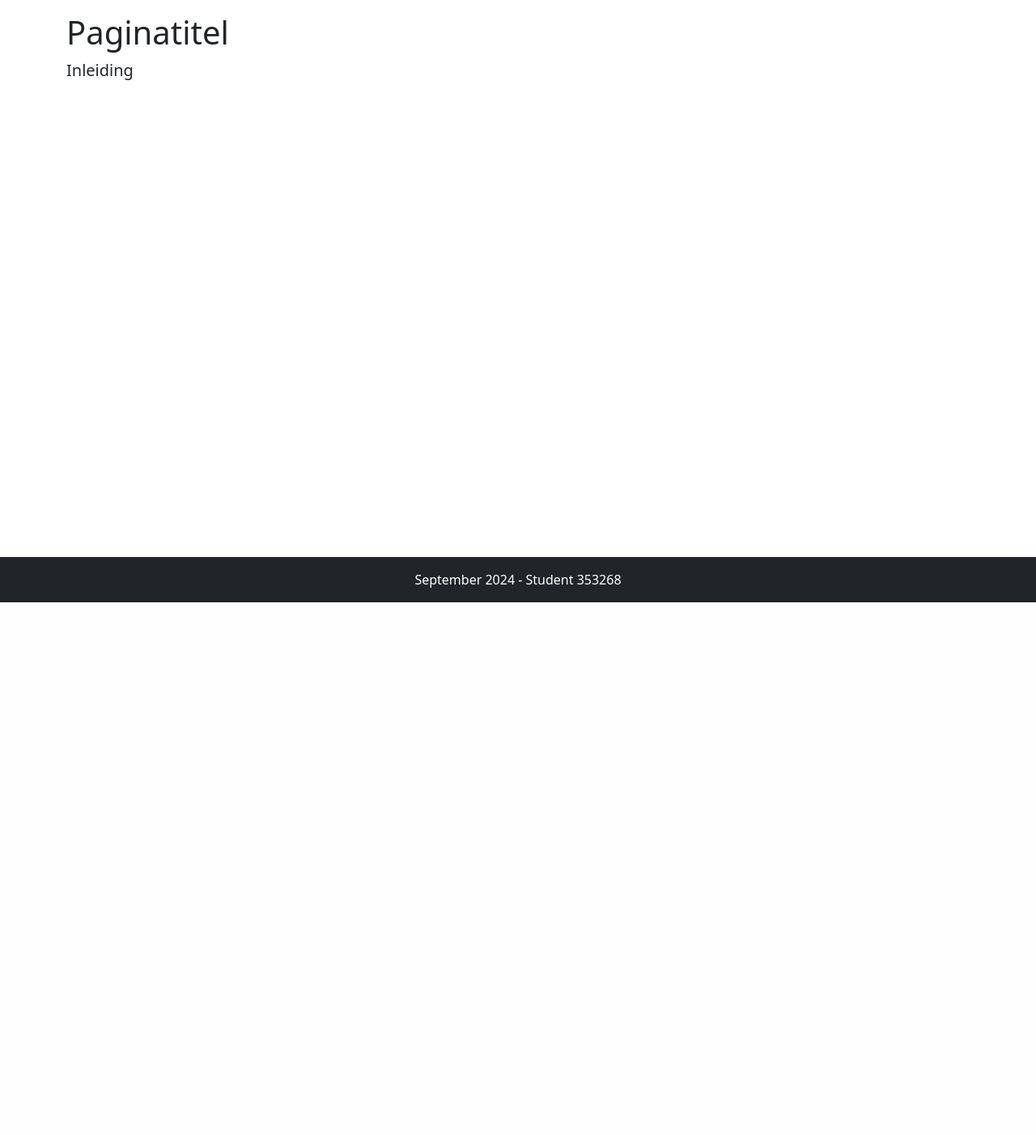
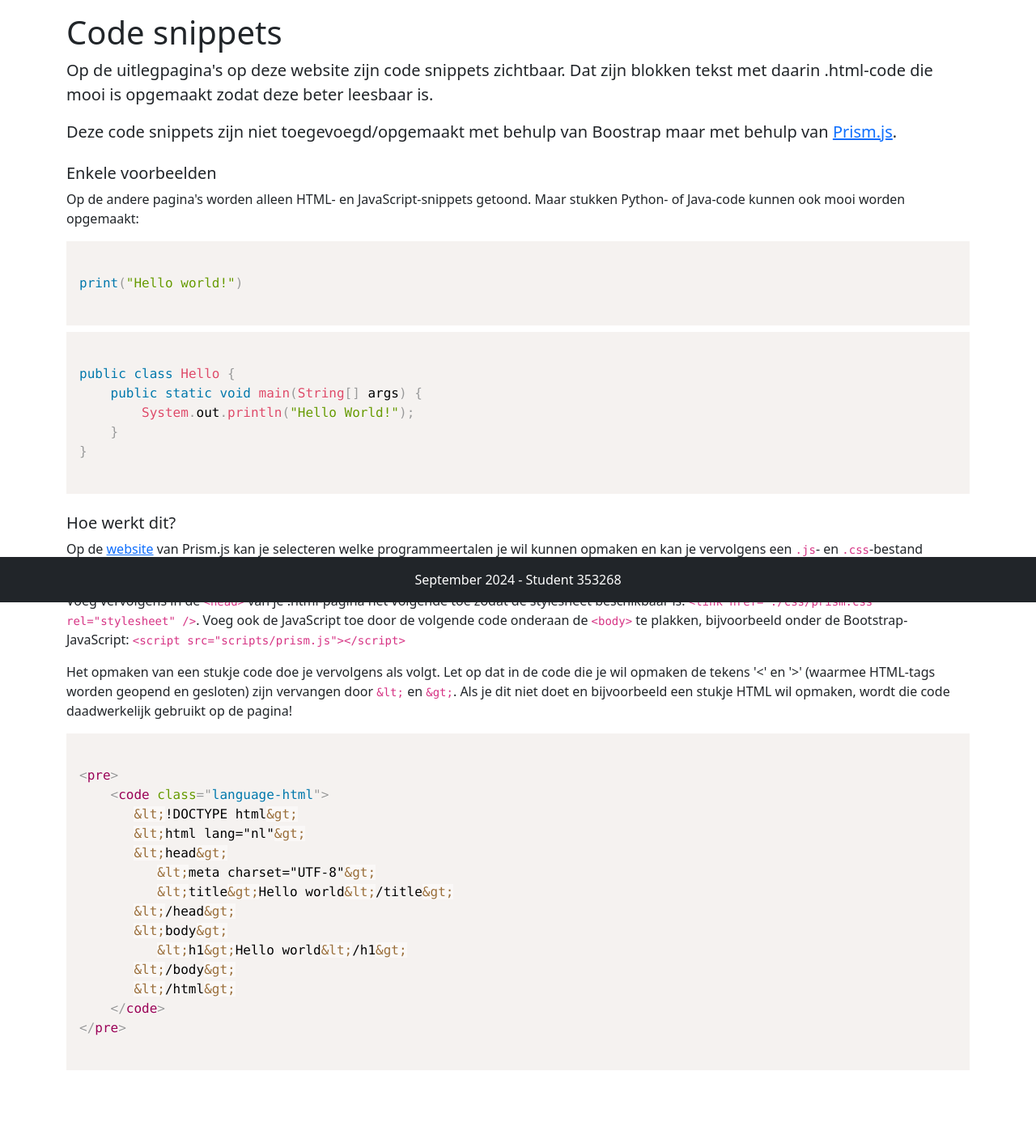
Before and after one commit to mxk702/webtechnologie_2, a PHP site: page /codesnippets.html in a window 1280 px wide. Shown: the part 56-1458 px from the top of the page at 81% size. Before the commit the page ends 800 px from the top, so only its background shows below. Run offline with PHP 8.4, Linux system fonts and the light colour scheme.

Commit message:
add code snippets page

```diff
--- a/opdracht1/deel2/codesnippets.html
+++ b/opdracht1/deel2/codesnippets.html
@@ -9,6 +9,7 @@
   <link rel="icon" type="image/x-icon" href="./assets/favicon.ico">
   <!-- Import bootstrap -->
   <link href="https://cdn.jsdelivr.net/npm/bootstrap@5.3.3/dist/css/bootstrap.min.css" rel="stylesheet" integrity="sha384-QWTKZyjpPEjISv5WaRU9OFeRpok6YctnYmDr5pNlyT2bRjXh0JMhjY6hW+ALEwIH" crossorigin="anonymous">
+  <link href="./css/prism.css" rel="stylesheet" />
 </head>
 
 <body class="d-flex flex-column h-100">
@@ -55,14 +56,52 @@
 
   <main class="flex-shrink-0 mt-4">
     <div class="container">
-    <h1 class="mt-5">Paginatitel</h1>
-    <p class="lead">Inleiding</p>
+      <h1 class="mt-5">Code snippets</h1>
+      <p class="lead">Op de uitlegpagina's op deze website zijn code snippets zichtbaar. Dat zijn blokken tekst met daarin .html-code die mooi is opgemaakt zodat deze beter leesbaar is.</p>
+      <p class="lead">Deze code snippets zijn niet toegevoegd/opgemaakt met behulp van Boostrap maar met behulp van <a href="https://prismjs.com/">Prism.js</a>.</p>
+    </div>
+    <div class="container mt-4">
+      <h5>Enkele voorbeelden</h5>
+      <p>Op de andere pagina's worden alleen HTML- en JavaScript-snippets getoond. Maar stukken Python- of Java-code kunnen ook mooi worden opgemaakt:</p>
+      <pre>
+          <code class="language-python">
+print("Hello world!")</code>
+      </pre>
+      <pre>
+          <code class="language-java">
+public class Hello {
+    public static void main(String[] args) {
+        System.out.println("Hello World!");
+    }
+}</code>
+      </pre>
+    </div>
+    <div class="container mt-4">
+      <h5>Hoe werkt dit?</h5>
+      <p>Op de <a href="https://prismjs.com/download.html">website</a> van Prism.js kan je selecteren welke programmeertalen je wil kunnen opmaken en kan je vervolgens een <code>.js</code>- en <code>.css</code>-bestand downloaden.
+      Plaats deze in respectievelijk de (nieuw aan te maken) <code>./scripts</code> en <code>./css</code>-mappen op je webserver.</p>
+      <p>Voeg vervolgens in de <code>&lt;head&gt;</code> van je .html-pagina het volgende toe zodat de stylesheet beschikbaar is: <code>&lt;link href="./css/prism.css" rel="stylesheet" /&gt;</code>.
+      Voeg ook de JavaScript toe door de volgende code onderaan de <code>&lt;body&gt;</code> te plakken, bijvoorbeeld onder de Bootstrap-JavaScript: <code>&lt;script src="scripts/prism.js"&gt;&lt;/script&gt;</code></p>
+      <p>Het opmaken van een stukje code doe je vervolgens als volgt. Let op dat in de code die je wil opmaken de tekens '&lt;' en '&gt;' (waarmee HTML-tags worden geopend en gesloten) zijn vervangen door <code>&amp;lt;</code> en <code>&amp;gt;</code>. Als je dit niet doet en bijvoorbeeld een stukje HTML wil opmaken, wordt die code daadwerkelijk gebruikt op de pagina!</p>
+      <pre>
+          <code class="language-html">
+&lt;pre&gt;
+    &lt;code class="language-html"&gt;
+       &amp;lt;!DOCTYPE html&amp;gt;
+       &amp;lt;html lang="nl"&amp;gt;
+       &amp;lt;head&amp;gt;
+          &amp;lt;meta charset="UTF-8"&amp;gt;
+          &amp;lt;title&amp;gt;Hello world&amp;lt;/title&amp;gt;
+       &amp;lt;/head&amp;gt;
+       &amp;lt;body&amp;gt;
+          &amp;lt;h1&amp;gt;Hello world&amp;lt;/h1&amp;gt;
+       &amp;lt;/body&amp;gt;
+       &amp;lt;/html&amp;gt;
+    &lt;/code&gt;
+&lt;/pre&gt;          </code>
+      </pre><br><br><br>
     </div>
   </main>
-
-<div class="d-flex justify-content-center">
-
-</div>
 
   <footer class="fixed-bottom mt-auto bg-dark">
     <div class="container">
@@ -72,6 +111,6 @@
 
   <!-- Import Bootstrap JS bundle -->
   <script src="https://cdn.jsdelivr.net/npm/bootstrap@5.3.3/dist/js/bootstrap.bundle.min.js" integrity="sha384-YvpcrYf0tY3lHB60NNkmXc5s9fDVZLESaAA55NDzOxhy9GkcIdslK1eN7N6jIeHz" crossorigin="anonymous"></script>
-
+  <script src="scripts/prism.js"></script>
 </body>
 </html>
```
Also changed, not shown: opdracht1/deel2/css/prism.css (+1 -1 lines), opdracht1/deel2/hello.html (added, +10 -0 lines), opdracht1/deel2/validation.html (+125 -6 lines), opdracht1/deel2/scripts/prism.js. Lines whose indentation alone changed are shown as unchanged.
